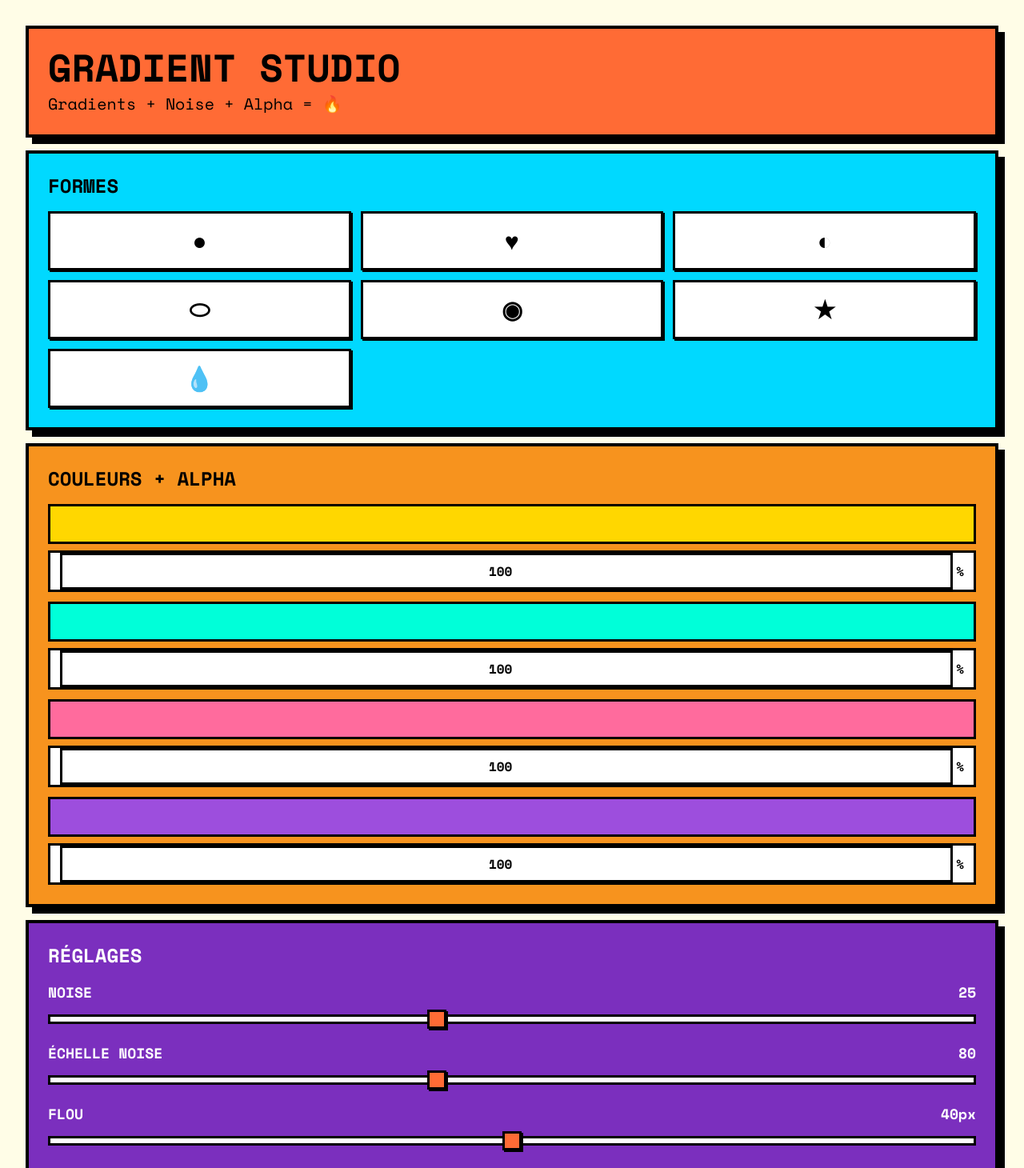
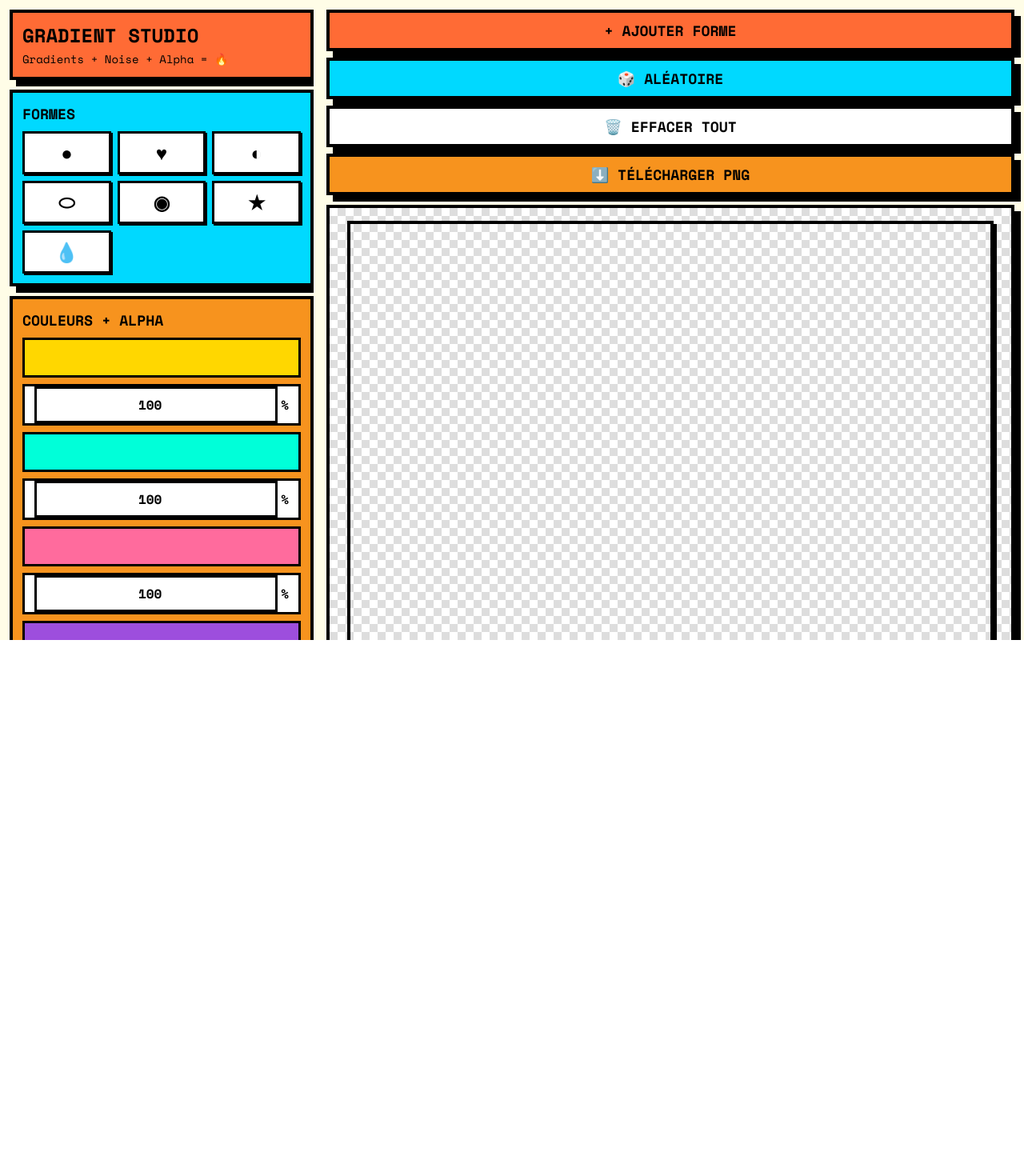
Before and after one commit to Walkberg/gradient-shape, a React (Vite) app in the folder gradient-shape/: page / in a window 1280 px wide. Shown: the top 1460 px of the page at 80% size. After the commit the page ends 800 px from the top, so only its background shows below. Built offline with nearby package versions, Linux system fonts and the light colour scheme.

Commit message:
refactor: update layout and styling in GradientShapeStudio component

```diff
--- a/gradient-shape/src/GradientStudio.tsx
+++ b/gradient-shape/src/GradientStudio.tsx
@@ -40,32 +40,28 @@ export function GradientShapeStudio(): JSX.Element {
 
   return (
     <div
-      className="min-h-screen bg-[#FFFDE7] p-4 sm:p-8"
+      className="h-screen bg-[#FFFDE7] p-3 overflow-hidden"
       style={{ fontFamily: "monospace" }}
     >
-      <div className="grid lg:grid-cols-[420px,1fr] gap-6">
-        <div className="space-y-4">
+      <div className="grid grid-cols-[380px_1fr] gap-4 h-full">
+        <div className="space-y-3 overflow-y-auto">
           <header>
-            <div className="bg-[#FF6B35] brutal-border brutal-shadow p-6">
-              <h1 className="text-4xl sm:text-5xl font-bold mb-2">
-                GRADIENT STUDIO
-              </h1>
-              <p className="text-lg sm:text-xl">
-                Gradients + Noise + Alpha = 🔥
-              </p>
+            <div className="bg-[#FF6B35] brutal-border brutal-shadow p-3">
+              <h1 className="text-2xl font-bold mb-1">GRADIENT STUDIO</h1>
+              <p className="text-sm">Gradients + Noise + Alpha = 🔥</p>
             </div>
           </header>
-          <div className="bg-[#00D9FF] brutal-border brutal-shadow p-6">
-            <h2 className="text-2xl font-bold mb-4 uppercase text-black">
+          <div className="bg-[#00D9FF] brutal-border brutal-shadow p-3">
+            <h2 className="text-lg font-bold mb-2 uppercase text-black">
               Formes{" "}
-              {editingLayer && <span className="text-sm">(Édition)</span>}
+              {editingLayer && <span className="text-xs">(Édition)</span>}
             </h2>
-            <div className="grid grid-cols-3 gap-3">
+            <div className="grid grid-cols-3 gap-2">
               {shapes.map((shape) => (
                 <button
                   key={shape.id}
                   onClick={() => setCurrentShape(shape.id)}
-                  className={`shape-btn brutal-border-thin brutal-shadow-xs p-4 bg-white font-bold text-3xl ${
+                  className={`shape-btn brutal-border-thin brutal-shadow-xs p-2 bg-white font-bold text-2xl ${
                     currentShape === shape.id ? "active" : ""
                   }`}
                 >
@@ -74,11 +70,11 @@ export function GradientShapeStudio(): JSX.Element {
               ))}
             </div>
           </div>
-          <div className="bg-[#F7931E] brutal-border brutal-shadow p-6">
-            <h2 className="text-2xl font-bold mb-4 uppercase text-black">
+          <div className="bg-[#F7931E] brutal-border brutal-shadow p-3">
+            <h2 className="text-lg font-bold mb-2 uppercase text-black">
               Couleurs + Alpha
             </h2>
-            <div className="space-y-3">
+            <div className="space-y-2">
               {colors.map((color, index) => (
                 <div key={index} className="grid grid-cols-[1fr,100px] gap-2">
                   <input
@@ -110,11 +106,11 @@ export function GradientShapeStudio(): JSX.Element {
               ))}
             </div>
           </div>
-          <div className="bg-[#7B2FBE] text-white brutal-border brutal-shadow p-6">
-            <h2 className="text-2xl font-bold mb-4 uppercase">Réglages</h2>
+          <div className="bg-[#7B2FBE] text-white brutal-border brutal-shadow p-3">
+            <h2 className="text-lg font-bold mb-2 uppercase">Réglages</h2>
 
-            <div className="mb-4">
-              <label className="block mb-2 font-bold text-lg flex justify-between">
+            <div className="mb-2">
+              <label className="block mb-1 font-bold text-sm flex justify-between">
                 <span>NOISE</span>
                 <span>{noiseIntensity}</span>
               </label>
@@ -127,8 +123,8 @@ export function GradientShapeStudio(): JSX.Element {
               />
             </div>
 
-            <div className="mb-4">
-              <label className="block mb-2 font-bold text-lg flex justify-between">
+            <div className="mb-2">
+              <label className="block mb-1 font-bold text-sm flex justify-between">
                 <span>ÉCHELLE NOISE</span>
                 <span>{noiseScale}</span>
               </label>
@@ -141,8 +137,8 @@ export function GradientShapeStudio(): JSX.Element {
               />
             </div>
 
-            <div className="mb-4">
-              <label className="block mb-2 font-bold text-lg flex justify-between">
+            <div className="mb-2">
+              <label className="block mb-1 font-bold text-sm flex justify-between">
                 <span>FLOU</span>
                 <span>{blur}px</span>
               </label>
@@ -155,8 +151,8 @@ export function GradientShapeStudio(): JSX.Element {
               />
             </div>
 
-            <div className="mb-4">
-              <label className="block mb-2 font-bold text-lg flex justify-between">
+            <div className="mb-2">
+              <label className="block mb-1 font-bold text-sm flex justify-between">
                 <span>ROTATION</span>
                 <span>{rotation}°</span>
               </label>
@@ -170,7 +166,7 @@ export function GradientShapeStudio(): JSX.Element {
             </div>
 
             <div>
-              <label className="block mb-2 font-bold text-lg">TAILLE</label>
+              <label className="block mb-1 font-bold text-sm">TAILLE</label>
               <input
                 type="number"
                 min="400"
@@ -182,8 +178,8 @@ export function GradientShapeStudio(): JSX.Element {
             </div>
           </div>
           {layers.length > 0 && (
-            <div className="bg-white brutal-border brutal-shadow p-6">
-              <h2 className="text-2xl font-bold mb-4 uppercase text-black">
+            <div className="bg-white brutal-border brutal-shadow p-3">
+              <h2 className="text-lg font-bold mb-2 uppercase text-black">
                 Calques ({layers.length})
                 <span className="text-sm block mt-1">
                   Glisse pour réordonner
@@ -225,19 +221,19 @@ export function GradientShapeStudio(): JSX.Element {
             </div>
           )}
         </div>
-        <div className="space-y-4">
-          <div className="space-y-3">
+        <div className="space-y-3 flex flex-col h-full">
+          <div className="space-y-2 flex-shrink-0">
             {editingLayer ? (
               <>
                 <button
                   onClick={updateLayer}
-                  className="w-full bg-[#00D9FF] brutal-border brutal-shadow hover-lift p-4 font-bold text-xl uppercase text-black"
+                  className="w-full bg-[#00D9FF] brutal-border brutal-shadow hover-lift p-2 font-bold text-lg uppercase text-black"
                 >
                   ✓ SAUVEGARDER
                 </button>
                 <button
                   onClick={cancelEdit}
-                  className="w-full bg-white brutal-border brutal-shadow hover-lift p-4 font-bold text-xl uppercase text-black"
+                  className="w-full bg-white brutal-border brutal-shadow hover-lift p-2 font-bold text-lg uppercase text-black"
                 >
                   ✕ ANNULER
                 </button>
@@ -245,7 +241,7 @@ export function GradientShapeStudio(): JSX.Element {
             ) : (
               <button
                 onClick={addLayer}
-                className="w-full bg-[#FF6B35] brutal-border brutal-shadow hover-lift p-4 font-bold text-xl uppercase text-black"
+                className="w-full bg-[#FF6B35] brutal-border brutal-shadow hover-lift p-2 font-bold text-lg uppercase text-black"
               >
                 + AJOUTER FORME
               </button>
@@ -253,26 +249,26 @@ export function GradientShapeStudio(): JSX.Element {
 
             <button
               onClick={randomize}
-              className="w-full bg-[#00D9FF] brutal-border brutal-shadow hover-lift p-4 font-bold text-xl uppercase text-black"
+              className="w-full bg-[#00D9FF] brutal-border brutal-shadow hover-lift p-2 font-bold text-lg uppercase text-black"
             >
               🎲 ALÉATOIRE
             </button>
 
             <button
               onClick={clearAll}
-              className="w-full bg-white brutal-border brutal-shadow hover-lift p-4 font-bold text-xl uppercase text-black"
+              className="w-full bg-white brutal-border brutal-shadow hover-lift p-2 font-bold text-lg uppercase text-black"
             >
               🗑️ EFFACER TOUT
             </button>
 
             <button
               onClick={download}
-              className="w-full bg-[#F7931E] brutal-border brutal-shadow hover-lift p-4 font-bold text-xl uppercase text-black"
+              className="w-full bg-[#F7931E] brutal-border brutal-shadow hover-lift p-2 font-bold text-lg uppercase text-black"
             >
               ⬇️ TÉLÉCHARGER PNG
             </button>
           </div>
-          <div className="bg-white brutal-border brutal-shadow p-8 canvas-checker flex items-center justify-center">
+          <div className="bg-white brutal-border brutal-shadow p-4 canvas-checker flex items-center justify-center flex-1 overflow-hidden">
             <canvas
               ref={canvasRef}
               width={canvasSize}
```
